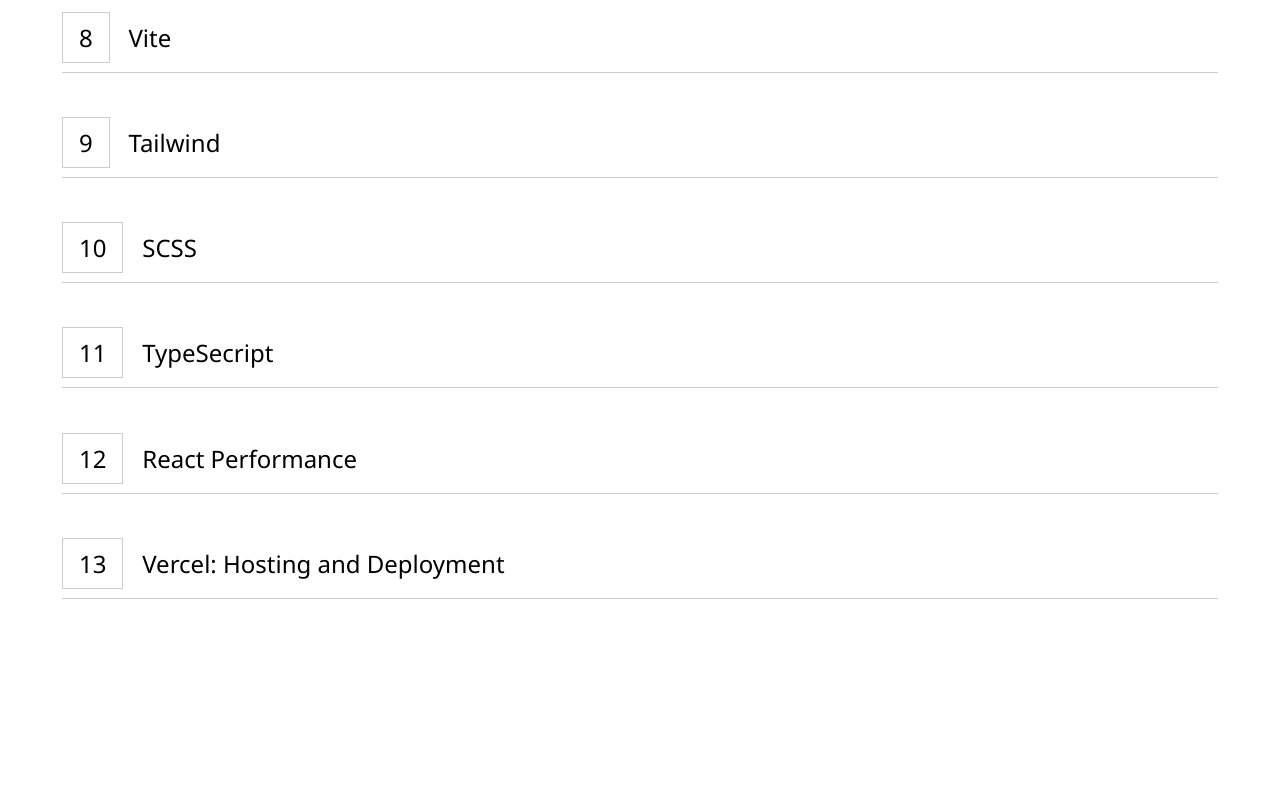
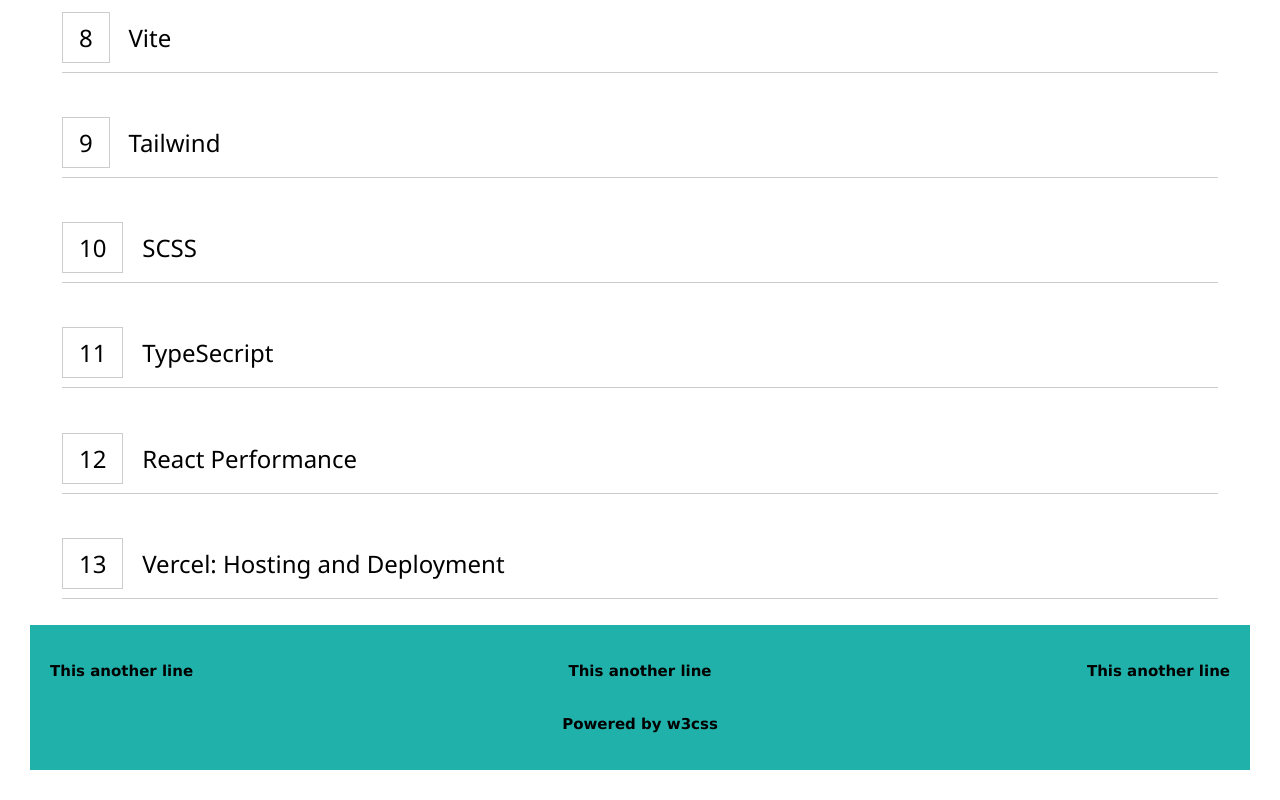
Before and after one commit to arman-ataei-edu/Learning-React, a React (Vite) app in the folder tutorials/: page / in a window 1280 px wide. Shown: the part 828-1628 px from the top of the page. Before the commit the page ends 1483 px from the top, so only its background shows below. Built offline with nearby package versions, Linux system fonts and the light colour scheme.

Commit message:
some minor changes

```diff
--- a/tutorials/src/App.jsx
+++ b/tutorials/src/App.jsx
@@ -7,6 +7,7 @@
 
 import Navbar from "./components/Navbar";
 import Home from "./pages/Home";
+import Footer from "./components/Footer"
 import Router1 from "./routers/Router1";
 import Router2 from "./routers/Router2";
 // import CountryDetails from "./pages/CountryDetails";
@@ -32,6 +33,7 @@
             <Route path="/:r1" element={<Router1 />} />
             <Route path="/" element={<Home />} />
           </Routes>
+          <Footer />
         </FavCountryContext.Provider>
       </QueryClientProvider>
     </BrowserRouter>
--- a/tutorials/src/components/Footer.jsx
+++ b/tutorials/src/components/Footer.jsx
@@ -0,0 +1,17 @@
+import { Link } from "react-router-dom";
+
+const Footer = () =>{
+    return(
+        <footer id="footer">
+            <p>This another line</p>
+            <p>This another line</p>
+            <p>This another line</p>
+            <p className="copy">
+                Powered by
+                <Link to={"https://www.w3schools.com/w3css/default.asp"}> w3css</Link>
+                </p>
+        </footer>
+    )
+}
+
+export default Footer;
--- a/tutorials/src/components/Navbar.jsx
+++ b/tutorials/src/components/Navbar.jsx
@@ -17,7 +17,7 @@
   console.log(favCountries, "Navbar");
   var link = "";
   return (
-    <div>
+    <div id="header">
       <header className="w3-bar w3-light-gray">
         <Link className="w3-bar-item w3-button w3-mobile w3-green" to={"/"}>
           Home
--- a/tutorials/src/styles/style.css
+++ b/tutorials/src/styles/style.css
@@ -1,13 +1,34 @@
 body {
   margin: 0;
   padding: 30px;
+  min-height: 100%;
+  /* min-width: 100vw; */
 }
 a {
   text-decoration: none;
+  color: forestgreen;
 }
+
 a:hover {
   color: blue;
 }
+
+
+#footer{
+  display: flex;
+  flex-wrap: wrap;
+  text-align: center;
+  justify-content: space-between;
+  background-color: lightseagreen;
+  color: black;
+  font-weight: bold;
+  padding: 20px;
+}
+.copy{
+  flex-basis: 100%;
+  text-align: center;
+}
+
 #cont-country {
   width: 300px;
 }
```
Also changed, not shown: tutorials/src/routers/Router1.jsx (renamed from tutorials/src/routers/Router1.js), tutorials/src/routers/Router2.jsx (renamed from tutorials/src/routers/Router2.js).
